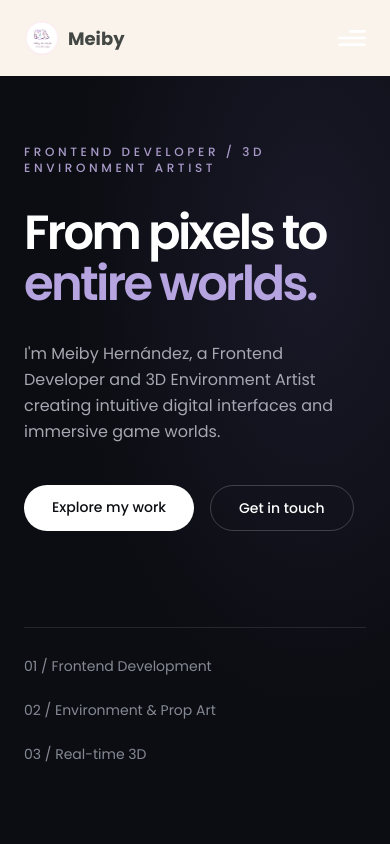
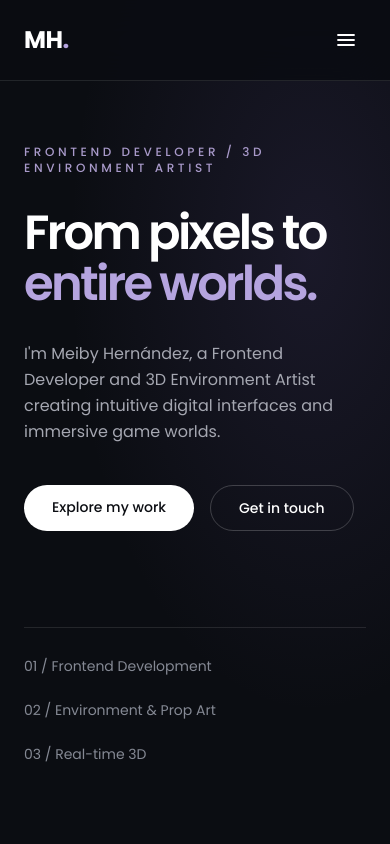
Before and after one commit to meibyhernandez/portfolio, a React (Vite) app: page / in a window 390 px wide. Shown: the top 844 px of the page. Built offline with nearby package versions, Linux system fonts and the light colour scheme.

Commit message:
Modernize portfolio hero and navigation

```diff
--- a/src/components/Navbar.jsx
+++ b/src/components/Navbar.jsx
@@ -1,79 +1,105 @@
-import React, { useEffect, useState } from "react";
-import { Link } from "react-router-dom";
 
-import { styles } from "../styles";
-import { navLinks } from "../constants";
-import { logo2, menu, close } from "../assets";
+import { useState } from "react";
+
+const navigationLinks = [
+  { label: "About", href: "#about" },
+  { label: "Work", href: "#work" },
+  { label: "Contact", href: "#contact" },
+];
 
 const Navbar = () => {
-  const [active, setActive] = useState(" ");
-  const [toggle, setToggle] = useState(false);
+  const [menuOpen, setMenuOpen] = useState(false);
 
   return (
-    <nav
-      className={`${styles.paddingX} w-full flex items-center py-5 fixed top-0 z-20 bg-[#FAF3EB]`}
-    >
-      <div className="w-full flex justify-between items-center max-w-7xl mx-auto">
-        <Link
-          to="/"
-          className="flex items-center gap-2"
-          onClick={() => {
-            setActive("");
-            window.scrollTo(0, 0);
-          }}
+    <header className="fixed inset-x-0 top-0 z-50 border-b border-white/10 bg-[#0B0D12]/90 backdrop-blur-xl">
+      <nav
+        aria-label="Main navigation"
+        className="mx-auto flex h-20 max-w-7xl items-center justify-between px-6 sm:px-10 lg:px-20"
+      >
+        {/* Personal brand */}
+        <a
+          href="#home"
+          onClick={() => setMenuOpen(false)}
+          className="flex items-center gap-3 text-white"
         >
-          <img src={logo2} alt="logo" className="w-9 h-9 object-contain" />
-          <p className="text-[#434845] text-[18px] font-bold cursor-pointer flex">
-            Meiby &nbsp;{" "}
-            <span className="sm:block hidden"> Hernández Morales</span>
-          </p>
-        </Link>
-        <ul className="list-none hidden sm:flex flex-row gap-10">
-          {navLinks.map((link) => (
-            <li
-              key={link.id}
-              className={`${
-                active === link.title ? "text-[#434845]" : "text-secondary"
-              }hover: text-[#434845] text-[18px] font-medium cursor-pointer`}
-              onClick={() => setActive(link.title)}
+          <span className="text-2xl font-bold tracking-tight">
+            MH<span className="text-[#B5A4DF]">.</span>
+          </span>
+
+          <span className="hidden border-l border-white/20 pl-3 text-sm font-medium sm:block">
+            Meiby Hernández
+          </span>
+        </a>
+
+        {/* Desktop navigation */}
+        <div className="hidden items-center gap-10 md:flex">
+          {navigationLinks.map((link) => (
+            <a
+              key={link.href}
+              href={link.href}
+              className="text-sm text-[#A5A7B1] transition-colors duration-200 hover:text-white focus-visible:outline focus-visible:outline-2 focus-visible:outline-offset-4 focus-visible:outline-[#B5A4DF]"
             >
-              <a href={`#${link.id}`}>{link.title}</a>
-            </li>
+              {link.label}
+            </a>
           ))}
-        </ul>
-        <div className="sm:hidden flex flex-1 justify-end items-center">
-          <img
-            src={toggle ? close : menu}
-            alt="menu"
-            className="w-[28px] h-[28px] object-contain cursor-pointer"
-            onClick={() => setToggle(!toggle)}
-          />
+        </div>
 
-          <div
-            className={`${
-              !toggle ? "hidden" : "flex"
-            } p-6 black-gradient absolute top-20 right-0 mx-4 my-2 min-w-[140px] z-10 rounded-xl`}
+        {/* Mobile menu button */}
+        <button
+          type="button"
+          aria-label={menuOpen ? "Close menu" : "Open menu"}
+          aria-expanded={menuOpen}
+          aria-controls="mobile-navigation"
+          onClick={() => setMenuOpen((prev) => !prev)}
+          className="rounded-md p-2 text-white focus-visible:outline focus-visible:outline-2 focus-visible:outline-[#B5A4DF] md:hidden"
+        >
+          <svg
+            width="24"
+            height="24"
+            viewBox="0 0 24 24"
+            fill="none"
+            stroke="currentColor"
+            strokeWidth="1.8"
+            strokeLinecap="round"
+            aria-hidden="true"
           >
-            <ul className="list-none flex justify-end items-start flex-col gap-4">
-              {navLinks.map((link) => (
-                <li
-                  key={link.id}
-                  className={`${
-                    active === link.title ? "text-[#434845]" : "text-secondary"
-                  }font-poppins font-medium cursor-pointer text-[16px]`}
-                  onClick={() => {
-                    setToggle(!toggle);
-                    setActive(link.title);
-                  }}
-                >
-                  <a href={`#${link.id}`}>{link.title}</a>
-                </li>
-              ))}
-            </ul>
+            {menuOpen ? (
+              <>
+                <path d="M5 5L19 19" />
+                <path d="M19 5L5 19" />
+              </>
+            ) : (
+              <>
+                <path d="M4 7H20" />
+                <path d="M4 12H20" />
+                <path d="M4 17H20" />
+              </>
+            )}
+          </svg>
+        </button>
+      </nav>
+
+      {/* Mobile navigation */}
+      {menuOpen && (
+        <div
+          id="mobile-navigation"
+          className="border-t border-white/10 bg-[#0B0D12] px-6 py-6 md:hidden"
+        >
+          <div className="flex flex-col gap-6">
+            {navigationLinks.map((link) => (
+              <a
+                key={link.href}
+                href={link.href}
+                onClick={() => setMenuOpen(false)}
+                className="text-base text-[#D5D2DD] transition-colors hover:text-white"
+              >
+                {link.label}
+              </a>
+            ))}
           </div>
         </div>
-      </div>
-    </nav>
+      )}
+    </header>
   );
 };
 
--- a/src/index.css
+++ b/src/index.css
@@ -3,6 +3,11 @@
 @tailwind base;
 @tailwind components;
 @tailwind utilities;
+
+html {
+  scroll-behavior: smooth;
+  scroll-padding-top: 80px;
+}
 
 * {
   margin: 0;
```
